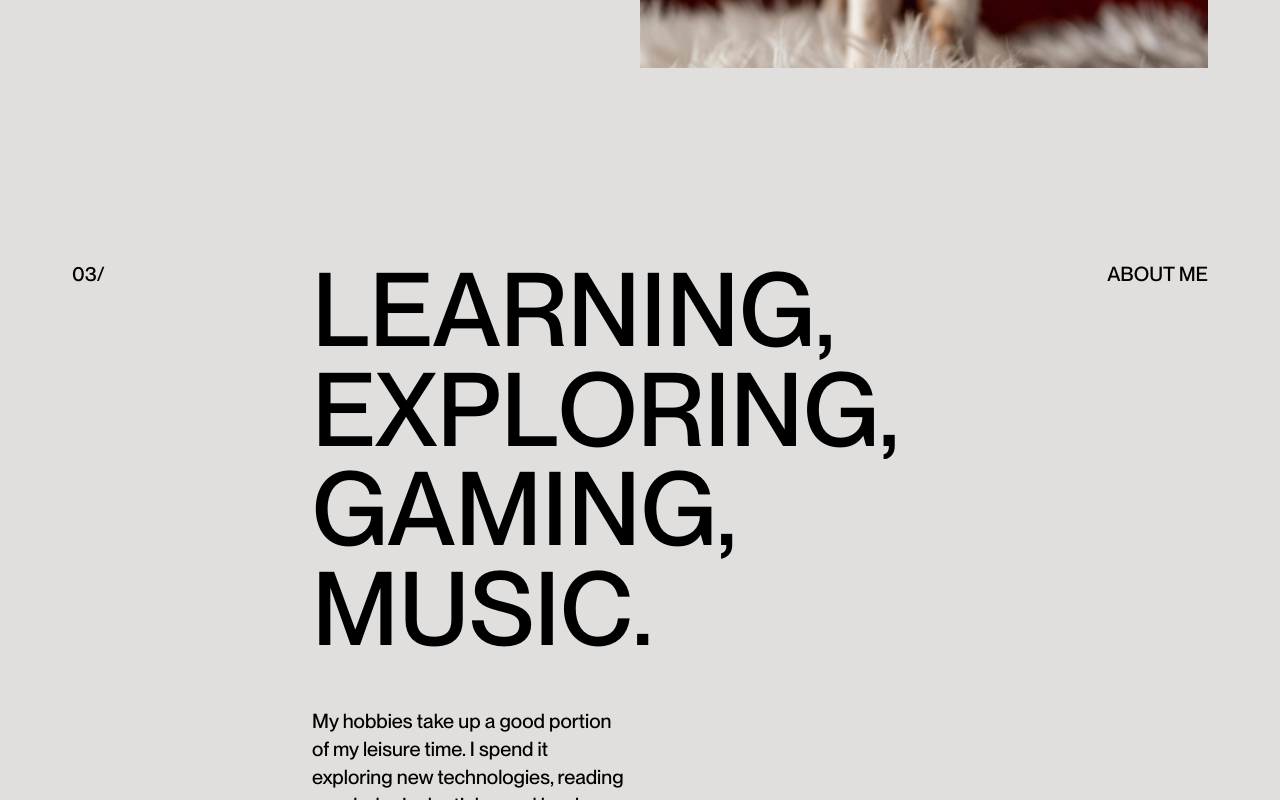
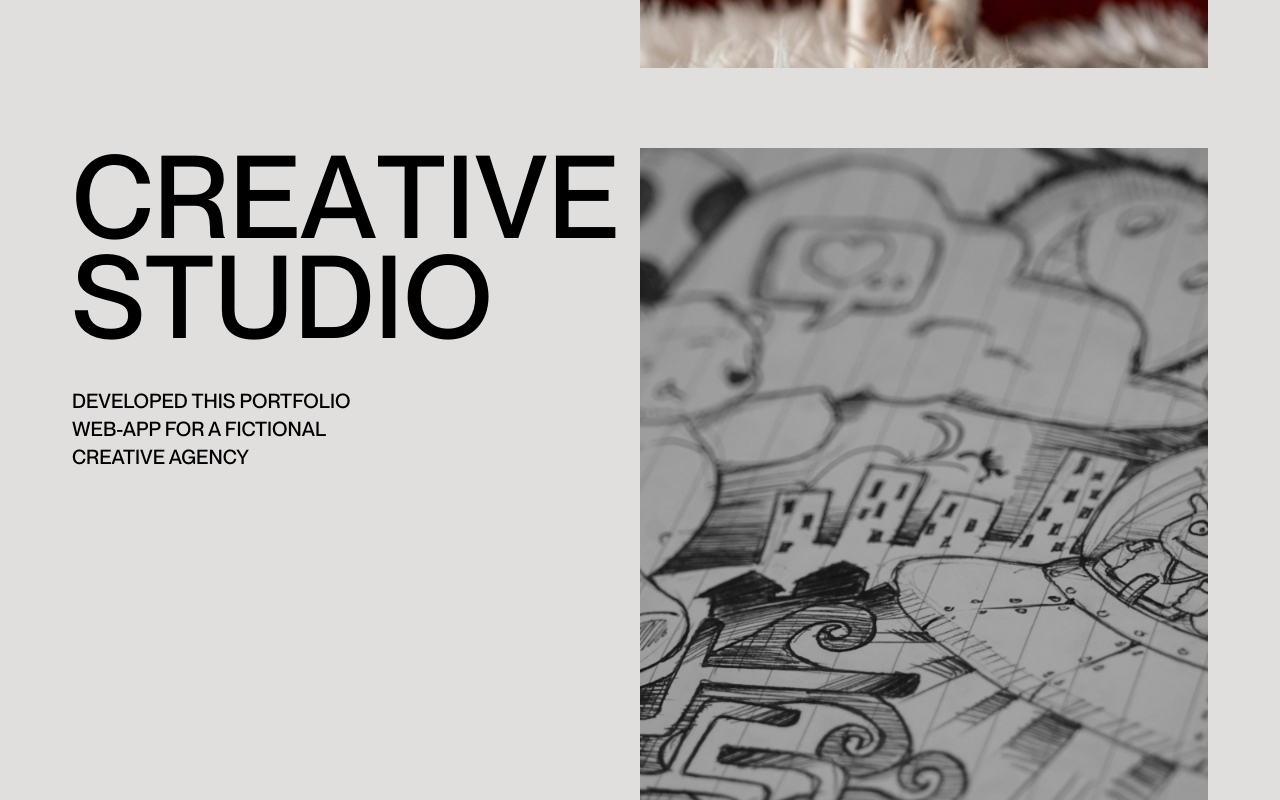
Before and after one commit to CleverCoder03/personal-portfolio-website, a Next.js app: page / in a window 1280 px wide. Shown: the part 4940-5740 px from the top of the page. Built offline with nearby package versions, Linux system fonts and the light colour scheme.

Commit message:
added new project - venus studio

```diff
--- a/app/components/Project.jsx
+++ b/app/components/Project.jsx
@@ -38,6 +38,15 @@ and a modern, polished UI.`,
     name: "Velocity Studio",
     desc: "Developed this portfolio web-app for a Pune based digital Marketing Agency",
     detailedDesc: `Built with Next.js, TailwindCSS, GSAP, and Framer Motion, this interactive portfolio highlights the digital marketing agency’s expertise. With fast load times, smooth animations, and a responsive design, it showcases Velocity’s innovative strategies and successful projects. Whether on desktop or mobile, the site offers a seamless, engaging experience.`,
+    bgColor: "#535e5a",
+  },
+  {
+    id: 4,
+    imgSrc: "/venus.jpg",
+    href: "https://venus-studio.vercel.app",
+    name: "Creative Studio",
+    desc: "Developed this portfolio web-app for a Fictional Creative Agency",
+    detailedDesc: `Built with Next.js, TailwindCSS, GSAP, and Framer Motion, this interactive portfolio website showcases the creativity and visual identity of Venus Studio. With smooth parallax effects, elegant animations, and a responsive design, it delivers a seamless experience across all devices - reflecting the studio’s artistic vision and modern approach to digital design.`,
     bgColor: "#535e5a",
   },
 ];
```
Also changed, not shown: public/venus.jpg (added).
